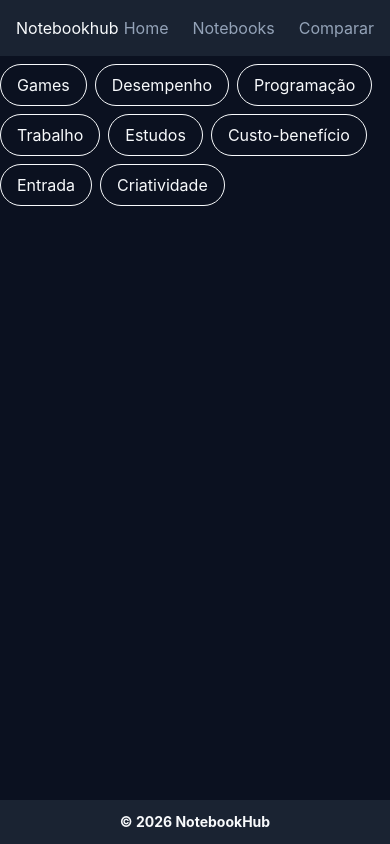
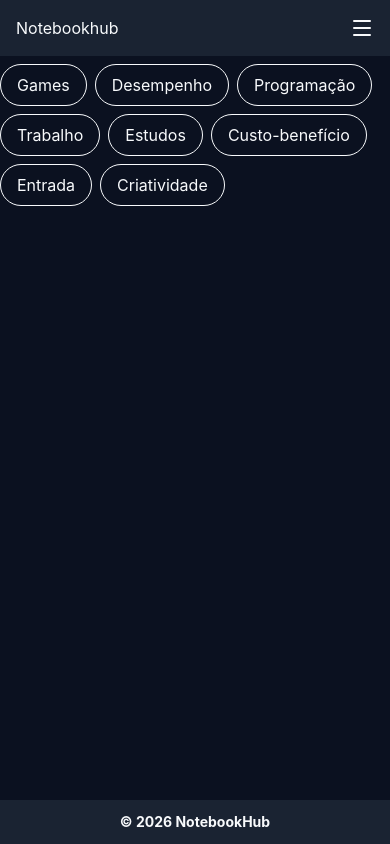
Before and after one commit to alessandrocamargo/notebookhub, a React (Vite) app: page / in a window 390 px wide. Built offline with nearby package versions, Linux system fonts and the light colour scheme.

Commit message:
fix: implementa menu hamburguer mobile e corrige overflow horizontal da navbar

```diff
--- a/src/components/Navbar.jsx
+++ b/src/components/Navbar.jsx
@@ -1,10 +1,18 @@
 import { Link } from "react-router-dom"
+import { useState } from "react"
+import {X, Menu} from "lucide-react"
 export default function Navbar() {
+    const [isMenuOpen, setIsMenuOpen] = useState(false)
     return (
-        <header className="bg-surface flex items-center justify-between px-4 py-4">
+        <header className="bg-surface flex flex-wrap items-center justify-between px-4 py-4">
             <h1 className="text-ink-primary"><Link to="/">Notebookhub</Link></h1>
-            <nav>
-                <ul className="flex items-center gap-6 text-ink-secondary">
+            {/*Botão Hamburguer - só aparece no mobile*/}
+            <button className="md:hidden" onClick={() => setIsMenuOpen(!isMenuOpen)}>
+                {isMenuOpen ? <X /> : <Menu />}
+            </button>
+            {/* Links - visiveis sempre no desk, condicionalmente no mobile*/}
+            <nav className={`${isMenuOpen ? "block w-full" : "hidden"} md:block`}>
+                <ul className={`flex ${isMenuOpen ? "flex-col gap-1" : "gap-6"} text-ink-secondary`}>
                     <li><Link to="/" className="hover:text-ink-primary transition-colors">Home</Link></li>
                     <li><Link to="/notebooks" className="hover:text-ink-primary transition-colors">Notebooks</Link></li>
                     <li><Link to="/comparar" className="hover:text-ink-primary transition-colors">Comparar</Link></li>
```
